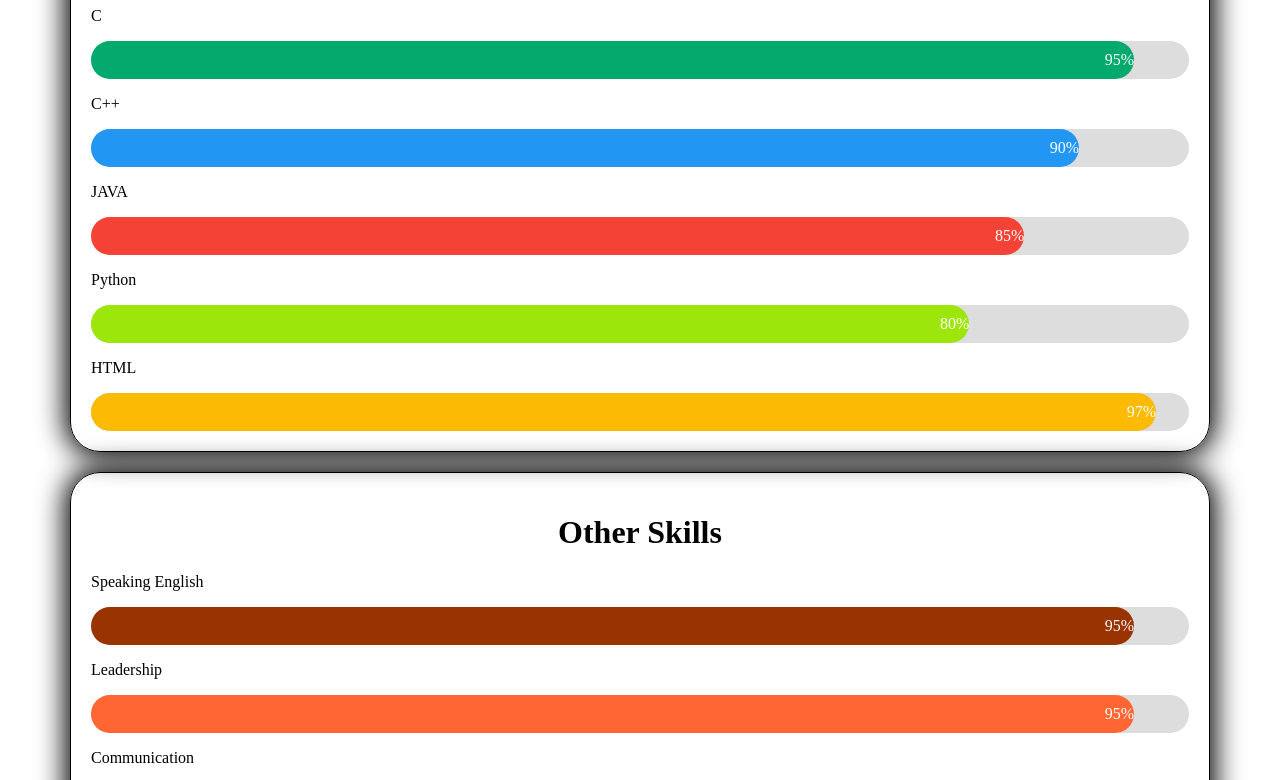
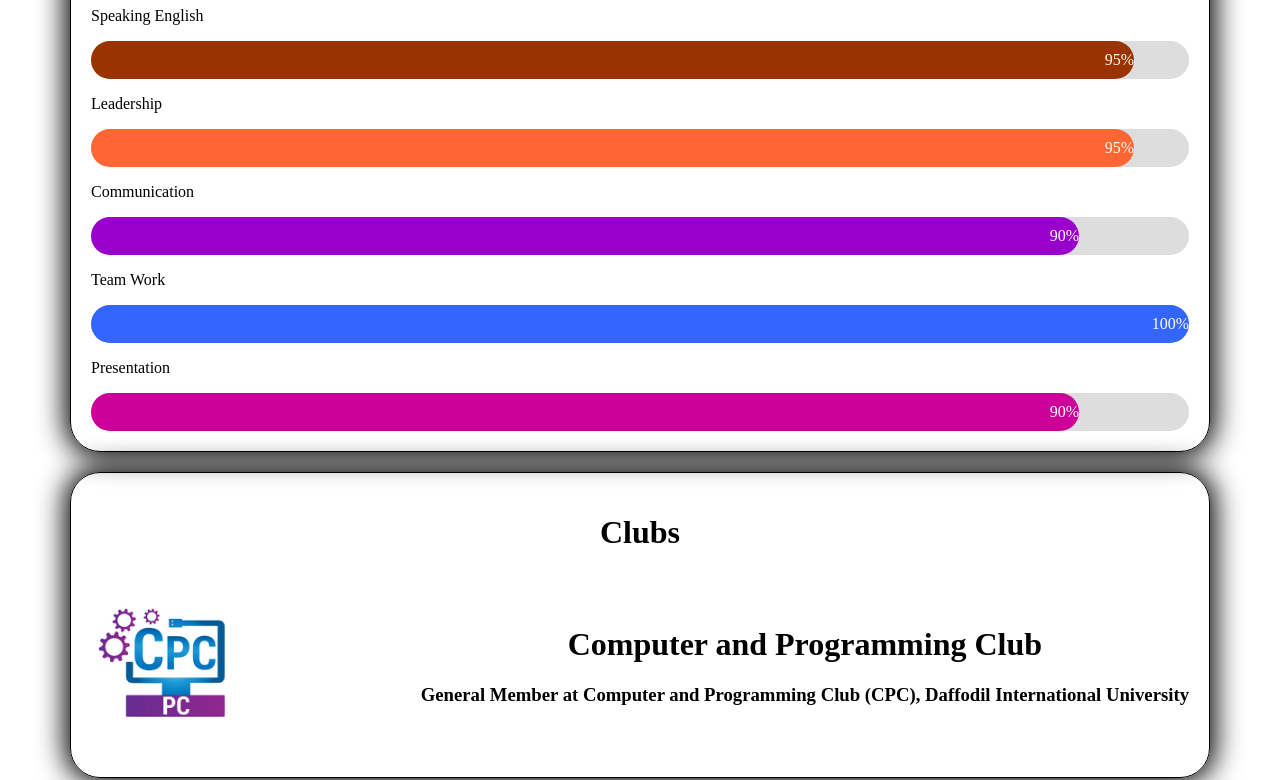
Before and after one commit to sabbirarif/portfolio-sabbir, a plain HTML site: page skills.html in a window 1280 px wide. Shown: the part 197-977 px from the top of the page. Drawn offline with Linux system fonts and the light colour scheme.

Commit message:
Portfolio Updated

```diff
--- a/skills.html
+++ b/skills.html
@@ -39,35 +39,10 @@
 
     <!-- main section -->
     <main>
-        <div class="programming-languages">
-            <h1 style="text-align: center;">Programming Languages</h1>
-            <p>C</p>
-            <div class="container">
-                <div class="skills C">95%</div>
-            </div>
 
-            <p>C++</p>
-            <div class="container">
-                <div class="skills cpp">90%</div>
-            </div>
 
-            <p>JAVA</p>
-            <div class="container">
-                <div class="skills java">85%</div>
-            </div>
-
-            <p>Python</p>
-            <div class="container">
-                <div class="skills python">80%</div>
-            </div>
-
-            <p>HTML</p>
-            <div class="container">
-                <div class="skills html">97%</div>
-            </div>
-        </div>
         <div class="other-skills">
-            <h1 style="text-align: center;">Other Skills</h1>
+            <h1 style="text-align: center;">Skills</h1>
             <p>Speaking English</p>
             <div class="container">
                 <div class="skills se">95%</div>
```
Also changed, not shown: about.html (+3 -3 lines), gallery.html (+1 -1 lines), index.html (+1 -1 lines).
